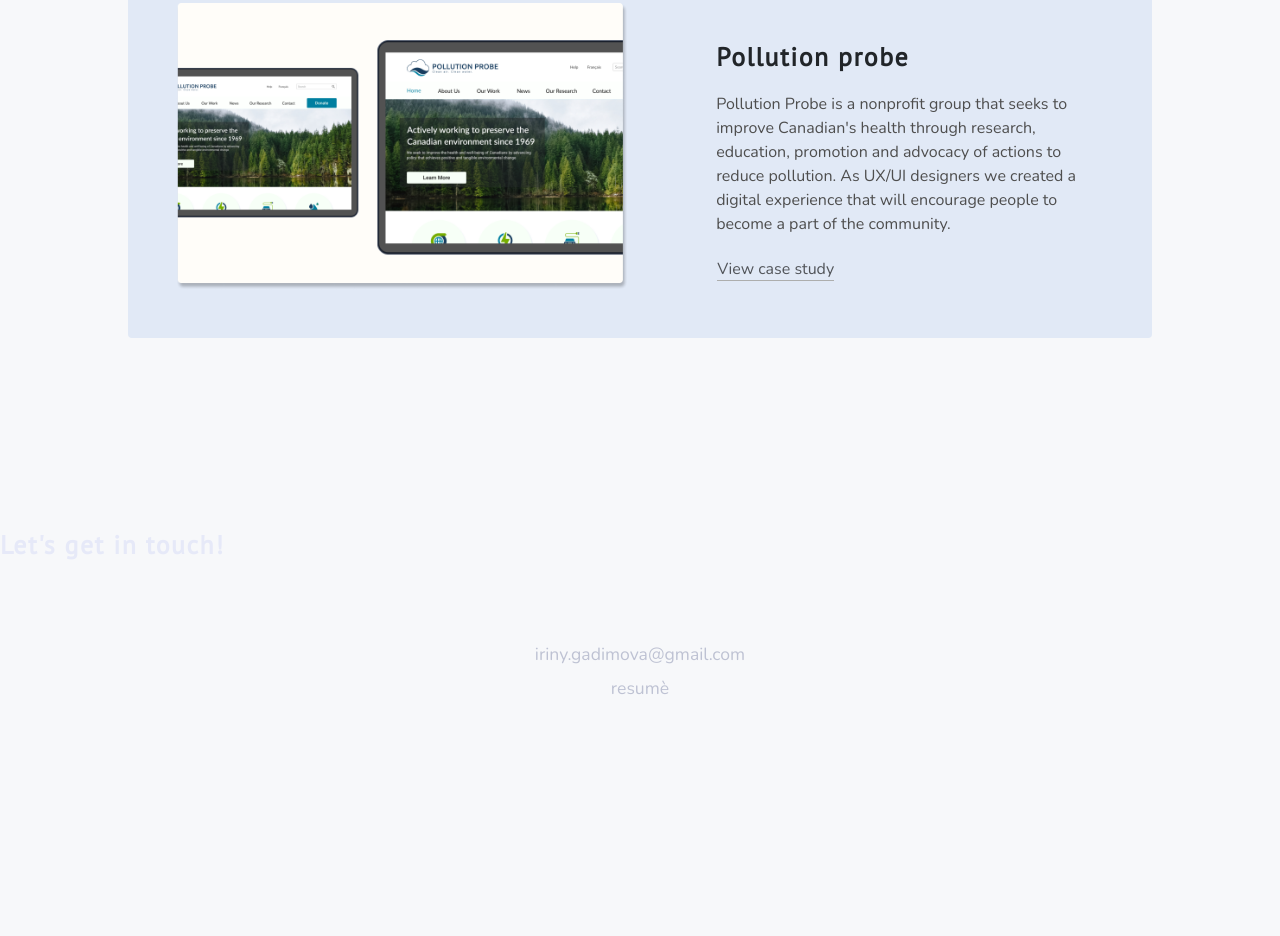
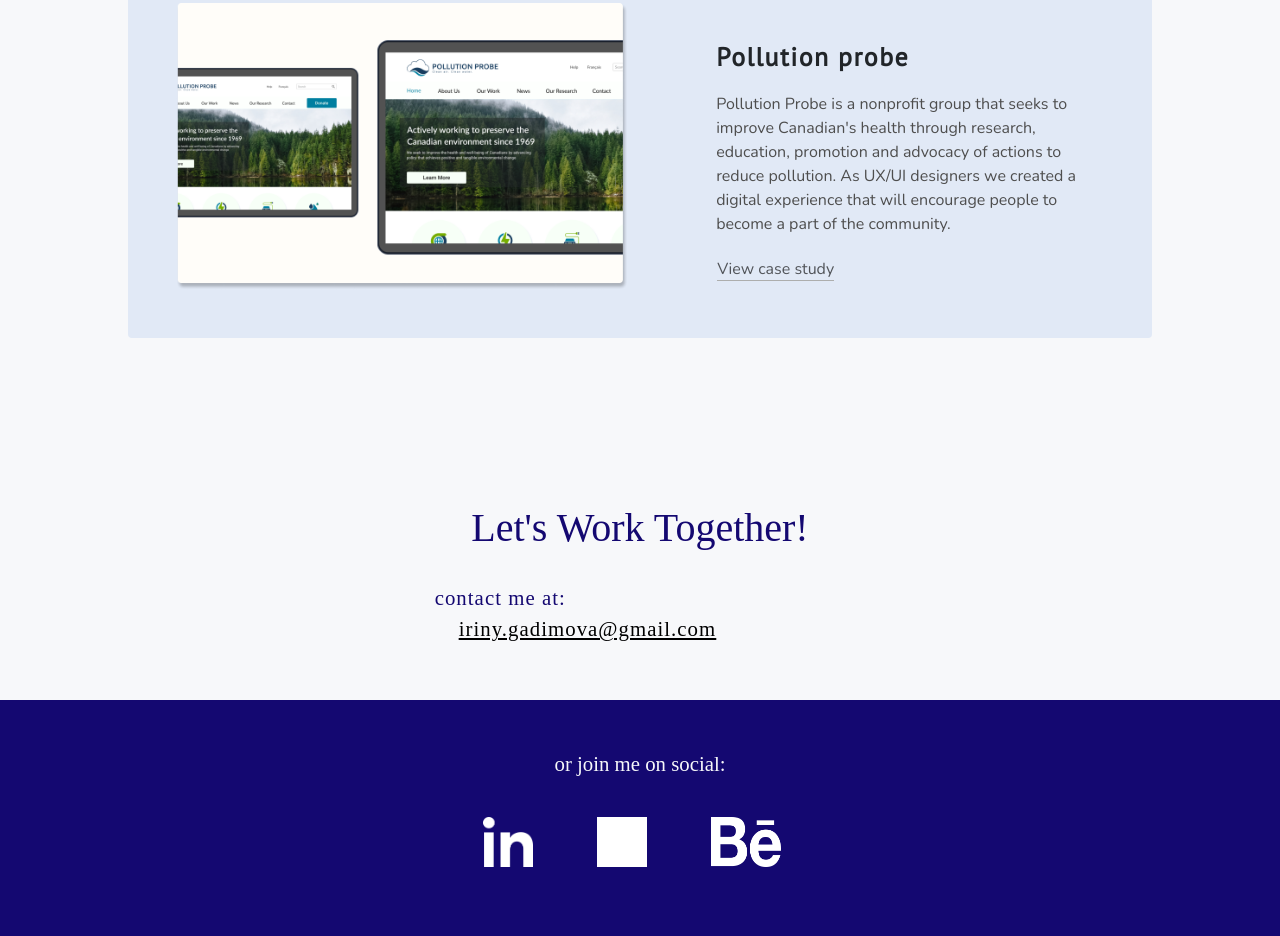
Before and after one commit to Irina180586/Portfolio_2, a plain HTML site: page index.html in a window 1280 px wide. Shown: the part 1521-2457 px from the top of the page. Before the commit the page ends 2302 px from the top, so only its background shows below. Drawn offline with nearby package versions, Linux system fonts and the light colour scheme.

Commit message:
added footer

```diff
--- a/index.html
+++ b/index.html
@@ -71,7 +71,8 @@
         <div class="container-fluid p-0 container-intro f2">
             <div class="row">
                 <div class="col-lg-9 col-md-9 col-sm-11">
-                <h1>I'm <span style="font-weight:bold; color:#140871">Irina Gadimova</span>, a User Researcher and UX/UI Designer, exploring and living in
+                    <h1>I'm <span style="font-weight:bold; color:#140871">Irina Gadimova</span>, a User Researcher and
+                        UX/UI Designer, exploring and living in
                         <span class="line-through">Guangzhou</span>,
                         <span class="line-through">Moscow</span>,
                         <br><span>Toronto</span><img id="cn" src="Assets/Images/cn_tower.png" alt="cn_tower">.
@@ -97,8 +98,10 @@
                 </div>
                 <div class="col-lg-6 d-lg-none ">
                     <h3>Presto mobile planner</h3>
-                <p>Presto is an electronic payment system that eliminates the need for tickets, tokens, passes and cash. By putting
-                essential trip planning features into a complete package, our new PRESTO app is designed to make the transit planning
+                    <p>Presto is an electronic payment system that eliminates the need for tickets, tokens, passes and
+                        cash. By putting
+                        essential trip planning features into a complete package, our new PRESTO app is designed to make
+                        the transit planning
                         process more efficient and easy to use.</p>
                     <!-- <button type="button" class="btn btn-link">
                 <a href="Views/PollutionProbe.html">Read Case Study</a>
@@ -113,8 +116,10 @@
                 </div>
                 <div class="f3-text col-lg-6 d-none d-lg-block">
                     <h3>Presto mobile planner</h3>
-                <p>Presto is an electronic payment system that eliminates the need for tickets, tokens, passes and cash. By putting
-                essential trip planning features into a complete package, our new PRESTO app is designed to make the transit planning
+                    <p>Presto is an electronic payment system that eliminates the need for tickets, tokens, passes and
+                        cash. By putting
+                        essential trip planning features into a complete package, our new PRESTO app is designed to make
+                        the transit planning
                         process more efficient and easy to use.</p>
                     <button type="button" class="btn new-link">
                         <a href="Views/PollutionProbe.html">View case study</a>
@@ -136,7 +141,8 @@
                 <!-- Hide this on screens smaller than large-->
                 <div class="f4-text col-lg-6 d-none d-lg-block">
                     <h3>Costco</h3>
-                <p>Ux/ui team project of the existing website redesign by organizing navigation systems and implementing intuitive UI
+                    <p>Ux/ui team project of the existing website redesign by organizing navigation systems and
+                        implementing intuitive UI
                         design.</p>
                     <!-- <a class="presto" href="Views/costco.html" role="button">READ CASE STUDY <img class="chevron-right" src="Assets/Images/chevron-double-right.png" alt="chevrone right"></a> -->
                     <button type="button" class="btn new-link">
@@ -153,7 +159,8 @@
                 </div>
                 <div class="col-lg-6 d-lg-none ">
                     <h3>Costco</h3>
-                <p>Ux/ui team project of the existing website redesign by organizing navigation systems and implementing intuitive UI
+                    <p>Ux/ui team project of the existing website redesign by organizing navigation systems and
+                        implementing intuitive UI
                         design.</p>
                     <!-- <a class="presto" href="./Views/costco.html" role="button">READ CASE STUDY <img class="chevron-right" src="Assets/Images/chevron-double-right.png" alt="chevrone right"></a> -->
                     <button type="button" class="btn new-link">
@@ -168,12 +175,15 @@
         <div class="card f5">
             <div class="row">
                 <div class="col-lg-6">
-                <img class="img-fluid zoom" src="./Assets/Images/Pollution_probe_cover.png" alt="pollution_probe_img ">
+                    <img class="img-fluid zoom" src="./Assets/Images/Pollution_probe_cover.png"
+                        alt="pollution_probe_img ">
                 </div>
                 <div class="col-lg-6 d-lg-none">
                     <h3>Pollution probe</h3>
-                <p>Pollution Probe is a nonprofit group that seeks to improve Canadian's health through research, education, promotion and
-                advocacy of actions to reduce pollution. As UX/UI designers we created a digital experience that will encourage people
+                    <p>Pollution Probe is a nonprofit group that seeks to improve Canadian's health through research,
+                        education, promotion and
+                        advocacy of actions to reduce pollution. As UX/UI designers we created a digital experience that
+                        will encourage people
                         to become a part of the community.</p>
                     <!-- <a class="costco" href="./Views/costco.html" role="button">READ CASE STUDY <img class="chevron-right" src="Assets/Images/chevron-double-right.png" alt="chevrone right"></a> -->
                     <button type="button" class="btn new-link">
@@ -182,8 +192,10 @@
                 </div>
                 <div class="f5-text col-lg-6 d-none d-lg-block">
                     <h3>Pollution probe</h3>
-                <p>Pollution Probe is a nonprofit group that seeks to improve Canadian's health through research, education, promotion and
-                advocacy of actions to reduce pollution. As UX/UI designers we created a digital experience that will encourage people
+                    <p>Pollution Probe is a nonprofit group that seeks to improve Canadian's health through research,
+                        education, promotion and
+                        advocacy of actions to reduce pollution. As UX/UI designers we created a digital experience that
+                        will encourage people
                         to become a part of the community.</p>
                     <!-- <a class="costco" href="./Views/costco.html" role="button">READ CASE STUDY <img class="chevron-right" src="Assets/Images/chevron-double-right.png" alt="chevrone right"></a> -->
                     <button type="button" class="btn new-link">
@@ -193,46 +205,49 @@
             </div>
         </div>
         <!--End of Pollution Probe-->
+    </section>
 
 
+    <!-- Footer -->
+    <div class="footer">
+        <div class="row">
+            <div class="col-4"></div>
+            <div class="col-4">
+                <div class="d-flex justify-content-center footer_lets">
+                    <span>Let's work together!</span>
+                </div>
+                <div class="d-flex justify-content-center footer_contact">
+                    <span>contact me at: <span class="email">iriny.gadimova@gmail.com</span></span>
+                </div>
+            </div>
+            <div class="col-4"></div>
+        </div>
+
+        <div class="row lower_footer">
+            <div class="col-4"></div>
+            <div class="col-4">
+                <div class="d-flex justify-content-center join">
+                    <span>or join me on social:</span>
+                </div>
+                <div class="d-flex justify-content-evenly links">
+                    <a class="navbar-brand" href="#">
+                        <img src="Assets/Images/linkedin_icon.png" alt="logo" width="50" height="50">
+                    </a>
+                    <a class="navbar-brand" href="#">
+                        <img src="Assets/Images/dribbble_icon.jpg" alt="logo" width="50" height="50">
+                    </a>
+                    <a class="navbar-brand" href="#">
+                        <img src="Assets/Images/behance-icon.png" alt="logo" width="70" height="50">
+                    </a>
+                </div>
+            </div>
+            <div class="col-4"></div>
+        </div>
 
 
+</body>
 
 
-
-
-    <!--Footer-->
-    <!-- <footer class="footer  pb-4 bg-light">
-        <div class="row links">
-            <div class="col">
-                <div class="row">
-
-                    <div class="col col-sm-3 col-md-3 col-lg-3 col-xl-2">
-                        <a class="email-link"
-                            href="https://drive.google.com/file/d/1n3N2F0VDuVDbtKS9IpGz_LiXDh_C2J0A/view?usp=sharing">Rèsumè</a>
-                    </div>
-                    <div class="col col-sm-4 col-md-3 col-lg-3 col-xl-2">
-                        <a class="email-link" href="https://www.linkedin.com/in/irinagadimova/">LinkedIn</a>
-                    </div>
-                    <div class="col col-sm-3 col-md-2 col-lg-3 col-xl-2">
-                        <a class="email-link" href="https://github.com/Irina180586">GitHub</a>
-                    </div>
-                </div>
-            </div>
-
-            <div class="col text-end text-bottom">
-                <a class="email-link" href="mailto:iriny.gadimova@gmail.com?subject=Hello%20Ira, %20let's%20chat!">
-                    iriny.gadimova@gmail.com</a>
-            </div>
-        </div>
-    </footer> -->
-    <!--End of Footer-->
-
-
-
-</section>
-
-    <!--Separate Popper and Bootstrap JS-->
 <script src="https://cdn.jsdelivr.net/npm/@popperjs/core@2.9.2/dist/umd/popper.min.js"
     integrity="sha384-IQsoLXl5PILFhosVNubq5LC7Qb9DXgDA9i+tQ8Zj3iwWAwPtgFTxbJ8NT4GN1R8p"
     crossorigin="anonymous"></script>
@@ -240,43 +255,6 @@
     integrity="sha384-Atwg2Pkwv9vp0ygtn1JAojH0nYbwNJLPhwyoVbhoPwBhjQPR5VtM2+xf0Uwh9KtT"
     crossorigin="anonymous"></script>
 
-        <div class="footer">
-            <div class="row">
-                <div class="col-lg-12 text-align-center">
-                    <h3 class="h3-footer">Let's get in touch!</h3>
-                </div>
-
-                <div class="col text-center text-bottom email">
-                    <a class="email-link" href="mailto:iriny.gadimova@gmail.com?subject=Hello%20Ira, %20let's%20chat!">
-                        iriny.gadimova@gmail.com</a>
-                </div>
-            </div>
-
-            <div class="row">
-                <div class="col text-center text-bottom resume">
-                    <a class="email-link" href="https://drive.google.com/file/d/1n3N2F0VDuVDbtKS9IpGz_LiXDh_C2J0A/view?usp=sharing">
-                        resumè</a>
-                </div>
-            </div>
-
-            <div class="row">
-                <div class="col text-center text-bottom">
-                    <ul>
-
-                    </ul>
-                </div>
-            </div>
-
-
-        </div>
-
-</body>
-
-<!-- Let's connect -->
-
-
-
-<!-- End of Let's connect -->
 <script src="Scripts/main.js"></script>
 
 </html>
--- a/styles/style.css
+++ b/styles/style.css
@@ -223,7 +223,6 @@ button {
     margin-top: 10rem;
     transition-duration: 0.5s;
     opacity: 0;
-    padding-bottom: 4rem
 }
 
 .project {
@@ -456,3 +455,53 @@ ul contact {
 .navbar-toggler {
     font-size: 2.0rem !important;
 }
+
+.footer_lets {
+    font-family: Avenir Next;
+    font-style: normal;
+    font-weight: 500;
+    font-size: 2.5rem;
+    text-transform: capitalize;
+    color: #140871;
+}
+
+.footer_contact {
+    font-family: Avenir Next;
+    font-style: normal;
+    font-weight: normal;
+    font-size: 1.3rem;
+    letter-spacing: 0.05em;
+    color: #140871;
+    margin-bottom: 3.5rem;
+    margin-top: 1.5rem;
+}
+
+.footer_contact .email {
+    font-family: Avenir Next;
+    font-style: normal;
+    font-weight: normal;
+    font-size: 1.3rem;
+    text-decoration-line: underline;
+    text-transform: lowercase;
+    color: #000000;
+    margin-left: 1.5rem;
+}
+
+.lower_footer {
+    color: #F7F8FA;
+    background: #140871;
+}
+
+.lower_footer .join {
+    margin-top: 3rem;
+    margin-bottom: 2rem;
+    font-family: Avenir Next;
+    font-style: normal;
+    font-weight: 500;
+    font-size: 1.3rem;
+    text-transform: lowercase;
+}
+
+.lower_footer .links {
+    margin-bottom: 4rem;
+}
```
Lines whose indentation alone changed are shown as unchanged.
